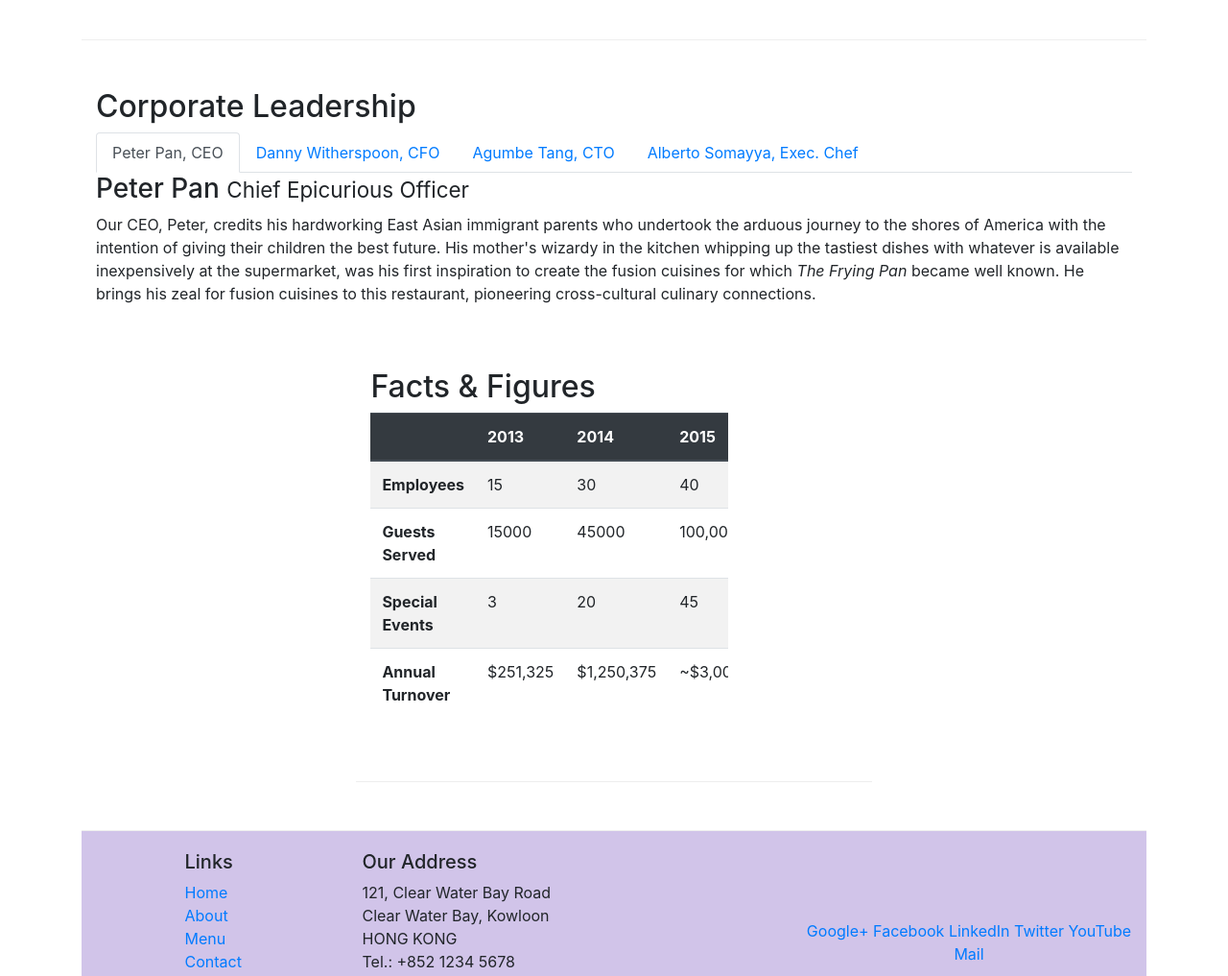
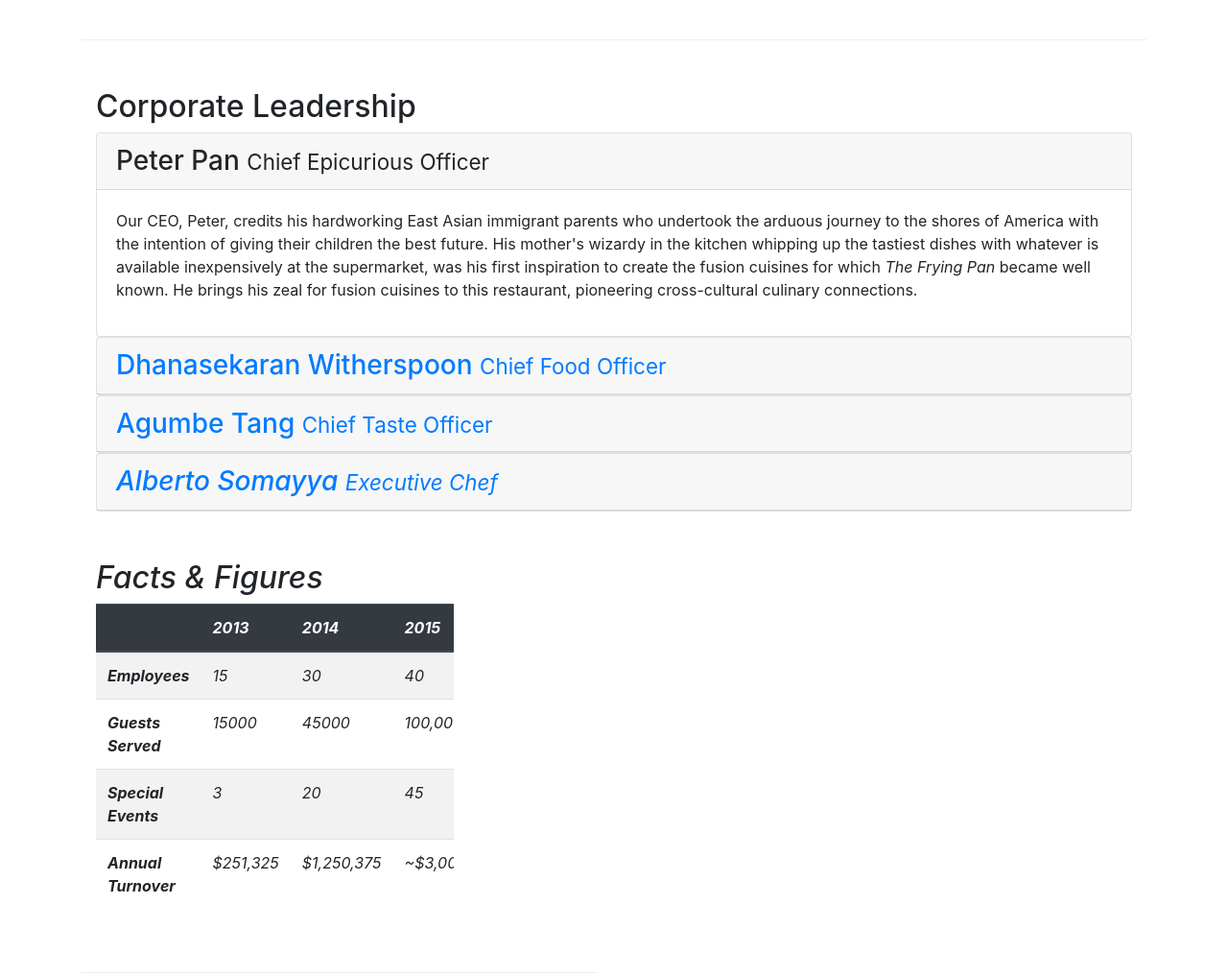
Before and after one commit to susangi/Project-Bootstrap-4, a website: page aboutus.html in a window 1280 px wide. Shown: the part 960-1977 px from the top of the page at 96% size. Drawn offline with nearby package versions, Linux system fonts and the light colour scheme.

Commit message:
Accordion

```diff
--- a/aboutus.html
+++ b/aboutus.html
@@ -102,34 +102,67 @@
             <div class="col-12">
                 <h2>Corporate Leadership</h2>
 
-                <ul class="nav nav-tabs">
-                    <li class="nav-item">
-                      <a class="nav-link active" href="#peter"
-                        role="tab" data-toggle="tab">Peter Pan, CEO</a>
-                    </li>
-                    <li class="nav-item">
-                      <a class="nav-link" href="#danny" role="tab"
-                        data-toggle="tab">Danny Witherspoon, CFO</a>
-                    </li>
-                    <li class="nav-item">
-                      <a class="nav-link" href="#agumbe"role="tab"
-                        data-toggle="tab">Agumbe Tang, CTO</a>
-                    </li>
-                    <li class="nav-item">
-                      <a class="nav-link" href="#alberto" role="tab"
-                        data-toggle="tab">Alberto Somayya, Exec. Chef</a>
-                    </li>
-                </ul>
 
-                <div class="tab-content">
-                    <div role="tabpanel" class="tab-pane fade show active" id="peter">
 
-                        <h3>Peter Pan <small>Chief Epicurious Officer</small></h3>
-
-                         <p class="d-none d-lg-block">Our CEO, Peter, credits his hardworking East Asian immigrant parents who undertook the arduous journey to the shores of America with the intention of giving their children the best future. His mother's wizardy in the kitchen whipping up the tastiest dishes with whatever is available inexpensively at the supermarket, was his first inspiration to create the fusion cuisines for which <em>The Frying Pan</em> became well known. He brings his zeal for fusion cuisines to this restaurant, pioneering cross-cultural culinary connections.</p>
+                <div id="accordion">
+                    <div class="card">
+                        <div class="card-header" role="tab" id="peterhead">
+                             <h3 class="mb-0">
+                                <a data-toggle="collapse" data-target="#peter">
+                                    Peter Pan <small>Chief Epicurious Officer</small>
+                                </a>
+                            </h3>
+                        </div>
+                         <div role="tabpanel" class="collapse show" id="peter" data-parent="#accordion">
+                            <div class="card-body">
+                               <p class="d-none d-lg-block">Our CEO, Peter, credits his hardworking East Asian immigrant parents who undertook the arduous journey to the shores of America with the intention of giving their children the best future. His mother's wizardy in the kitchen whipping up the tastiest dishes with whatever is available inexpensively at the supermarket, was his first inspiration to create the fusion cuisines for which <em>The Frying Pan</em> became well known. He brings his zeal for fusion cuisines to this restaurant, pioneering cross-cultural culinary connections.</p>
+                            </div>
+                        </div>
+                    </div>
+                   <div class="card">
+                            <div class="card-header" role="tab" id="dannyhead">
+                            <h3 class="mb-0">
+                                <a class="collapsed" data-toggle="collapse" data-target="#danny">
+                                Dhanasekaran Witherspoon <small>Chief Food Officer</small>
+                                </a>
+                            </h3>
+                        </div>
+                        <div class="collapse" id="danny" data-parent="#accordion">
+                            <div class="card-body">
+                                <p class="d-none d-sm-block">Our CFO, Danny, as he is affectionately referred to by his colleagues, comes from a long established family tradition in farming and produce. His experiences growing up on a farm in the Australian outback gave him great appreciation for varieties of food sources. As he puts it in his own words, <em>Everything that runs, wins, and everything that stays, pays!</em></p>
+                            </div>
+                        </div>
+                    </div>
+                    <div class="card">
+                            <div class="card-header" role="tab" id="agumbehead">
+                            <h3 class="mb-0">
+                                <a class="collapsed" data-toggle="collapse" data-target="#agumbe">
+                                Agumbe Tang <small>Chief Taste Officer</small>
+                                </a>
+                            </h3>
+                        </div>
+                        <div class="collapse" id="agumbe" data-parent="#accordion">
+                            <div class="card-body">
+                                <p class="d-none d-sm-block">Blessed with the most discerning gustatory sense, Agumbe, our CTO, personally ensures that every dish that we serve meets his exacting tastes. Our chefs dread the tongue lashing that ensues if their dish does not meet his exacting standards. He lives by his motto, <em>You click only if you survive my lick.</p>
+                            </div>
+                        </div>
+                    </div>
+                    <div class="card">
+                            <div class="card-header" role="tab" id="albertohead">
+                            <h3 class="mb-0">
+                                <a class="collapsed" data-toggle="collapse" data-target="#alberto">
+                                Alberto Somayya <small>Executive Chef</small>
+                                </a>
+                            </h3>
+                        </div>
+                        <div class="collapse" id="alberto" data-parent="#accordion">
+                            <div class="card-body">
+                                <p class="d-none d-sm-block">Award winning three-star Michelin chef with wide International experience having worked closely with whos-who in the culinary world, he specializes in creating mouthwatering Indo-Italian fusion experiences. He says, <em>Put together the cuisines from the two craziest cultures, and you get a winning hit! Amma Mia!</em></p>
+                            </div>
+                        </div>
                     </div>
 
-                    <div role="tabpanel" class="tab-pane fade" id="danny">
+                    <!-- <div role="tabpanel" class="tab-pane fade" id="danny">
 
                         <h3>Dhanasekaran Witherspoon <small>Chief Food Officer</small></h3>
 
@@ -149,7 +182,7 @@
                         <h3>Alberto Somayya <small>Executive Chef</small></h3>
 
                         <p class="d-none d-lg-block">Award winning three-star Michelin chef with wide International experience having worked closely with whos-who in the culinary world, he specializes in creating mouthwatering Indo-Italian fusion experiences. He says, <em>Put together the cuisines from the two craziest cultures, and you get a winning hit! Amma Mia!</em></p>
-                    </div>
+                    </div> -->
             </div>
 
             </div>
```
